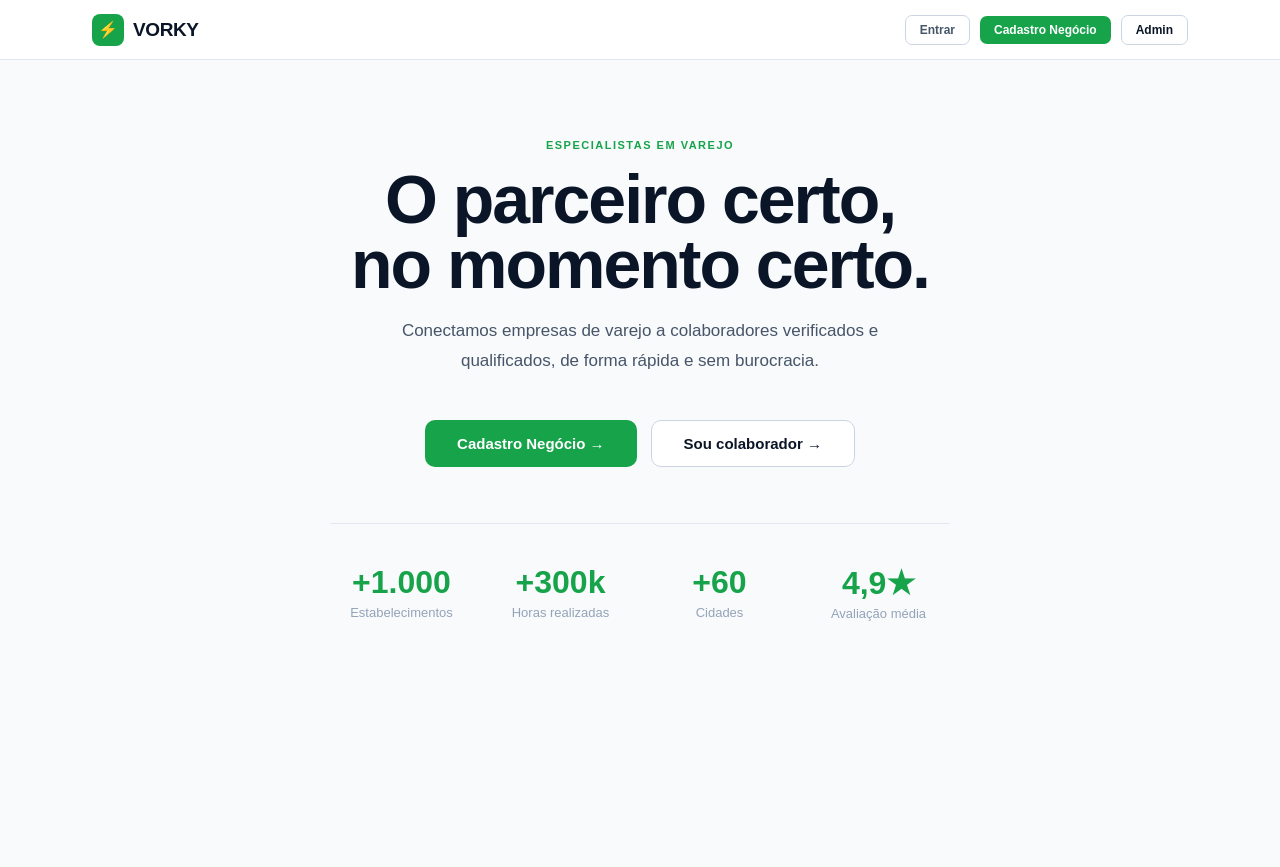
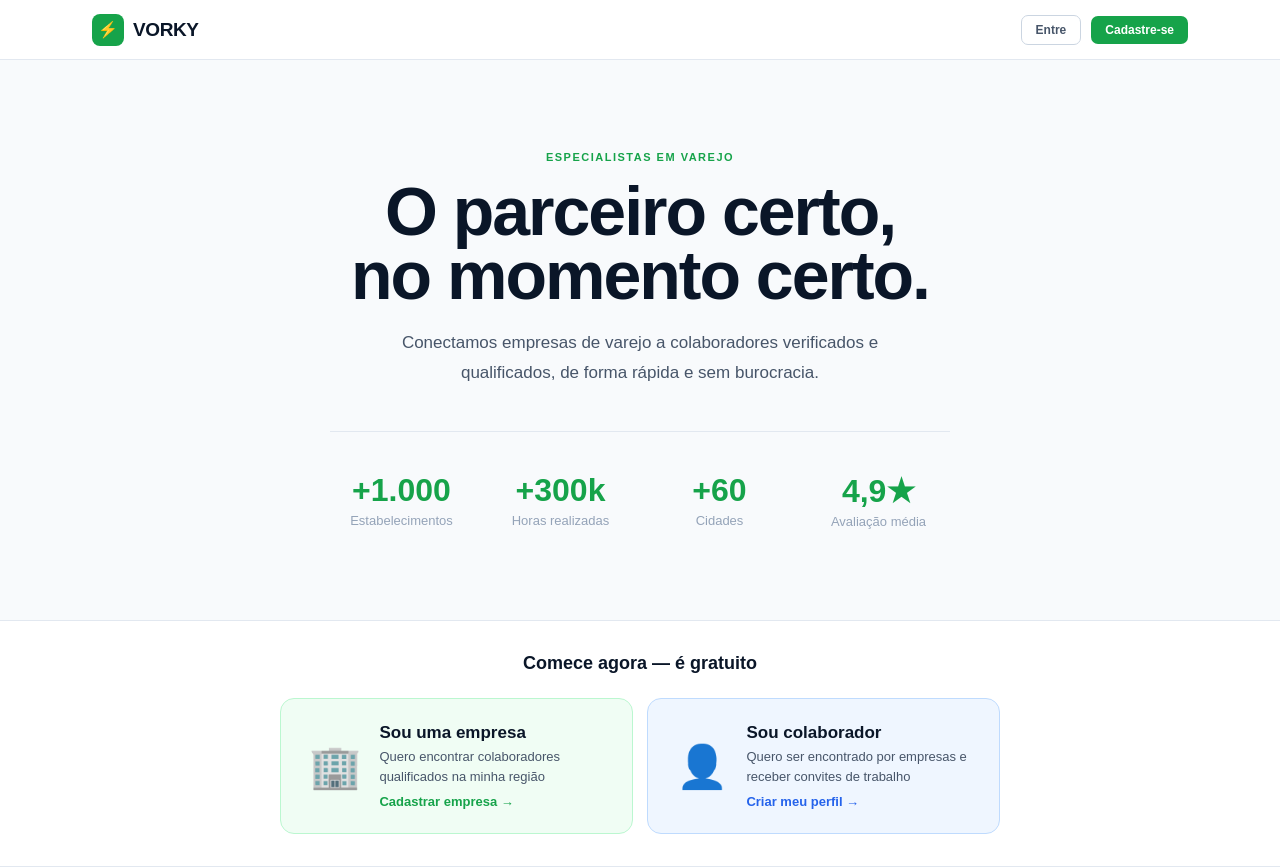
Before and after one commit to ricardofiorini-ship-it/giobbis, a React (Vite) app: page / in a window 1280 px wide. Before the commit the page ends 800 px from the top, so only its background shows below. Built offline with nearby package versions, Linux system fonts and the light colour scheme; a web font is replaced by a local one.

Commit message:
header entre/cadastre-se, botoes landing, admin oculto

```diff
--- a/src/App.jsx
+++ b/src/App.jsx
@@ -371,19 +371,25 @@ function LevelSelector({ spec, levels, onChange }) {
 
 // ─── HEADER ────────────────────────────────────────────────────
 function Header({ onNav, user, type }) {
+  const [clicks, setClicks] = useState(0);
+  const handleLogoClick = () => {
+    const next = clicks + 1;
+    setClicks(next);
+    if(next >= 5) { setClicks(0); onNav("admin-login"); return; }
+    onNav("home");
+  };
   return (
     <header className="hdr">
       <div className="wrap" style={{width:"100%"}}>
         <div style={{display:"flex",alignItems:"center",justifyContent:"space-between"}}>
-          <div onClick={()=>onNav("home")} style={{display:"flex",alignItems:"center",gap:9,cursor:"pointer"}}>
+          <div onClick={handleLogoClick} style={{display:"flex",alignItems:"center",gap:9,cursor:"pointer"}}>
             <div style={{width:32,height:32,background:C.green,borderRadius:8,display:"flex",alignItems:"center",justifyContent:"center",fontSize:16}}>⚡</div>
             <span style={{...H,fontSize:19,fontWeight:900,color:C.navy,letterSpacing:-.4}}>VORKY</span>
           </div>
           <div style={{display:"flex",alignItems:"center",gap:10}}>
             {!user?<>
-              <Btn label="Entrar" variant="ghost" size="sm" onClick={()=>onNav("auth-choice")} />
-              <Btn label="Cadastro Negócio" variant="primary" size="sm" onClick={()=>onNav("company-register")} />
-              <Btn label="Admin" variant="white" size="sm" onClick={()=>onNav("admin-login")} />
+              <Btn label="Entre" variant="ghost" size="sm" onClick={()=>onNav("auth-choice")} />
+              <Btn label="Cadastre-se" variant="primary" size="sm" onClick={()=>onNav("auth-choice")} />
             </>:<>
               <span style={{...B,fontSize:13,color:C.sub}}>Olá, {user}</span>
               <Btn label="Sair" variant="ghost" size="sm" onClick={()=>onNav("home")} />
@@ -400,24 +406,59 @@ function Header({ onNav, user, type }) {
 // ═══════════════════════════════════════════════════════════════
 function Landing({ onNav }) {
   return (
-    <div style={{minHeight:"80vh",display:"flex",alignItems:"center",justifyContent:"center",padding:"60px 20px"}}>
+    <div>
+      {/* Hero */}
+      <div style={{minHeight:"70vh",display:"flex",alignItems:"center",justifyContent:"center",padding:"60px 20px"}}>
         <div style={{maxWidth:620,width:"100%",textAlign:"center"}}>
           <div style={{...B,fontSize:11,fontWeight:700,color:C.green,letterSpacing:1.5,textTransform:"uppercase",marginBottom:16}}>Especialistas em varejo</div>
           <h1 style={{...H,fontSize:"clamp(38px,6vw,68px)",fontWeight:900,color:C.navy,letterSpacing:-2,lineHeight:.95,marginBottom:20}}>O parceiro certo,<br />no momento certo.</h1>
           <p style={{...B,fontSize:17,color:C.sub,lineHeight:1.75,marginBottom:44,maxWidth:480,margin:"0 auto 44px"}}>
             Conectamos empresas de varejo a colaboradores verificados e qualificados, de forma rápida e sem burocracia.
           </p>
-        <div style={{display:"flex",gap:14,justifyContent:"center",flexWrap:"wrap"}}>
-          <Btn label="Cadastro Negócio →" variant="primary" size="xl" onClick={()=>onNav("company-register")} />
-          <Btn label="Sou colaborador →"  variant="white"   size="xl" onClick={()=>onNav("worker-register")} />
-        </div>
-        <div style={{display:"grid",gridTemplateColumns:"repeat(4,1fr)",gap:16,marginTop:56,paddingTop:40,borderTop:`1px solid ${C.border}`}}>
+          <div style={{display:"grid",gridTemplateColumns:"repeat(4,1fr)",gap:16,paddingTop:40,borderTop:`1px solid ${C.border}`}}>
             {[{v:"+1.000",l:"Estabelecimentos"},{v:"+300k",l:"Horas realizadas"},{v:"+60",l:"Cidades"},{v:"4,9★",l:"Avaliação média"}].map(({v,l})=>(
               <div key={l} style={{textAlign:"center"}}>
                 <div style={{...H,fontSize:"clamp(22px,3vw,32px)",fontWeight:900,color:C.green}}>{v}</div>
                 <div style={{...B,fontSize:13,color:C.muted,marginTop:4}}>{l}</div>
               </div>
             ))}
+          </div>
+        </div>
+      </div>
+
+      {/* Shortcut buttons — abaixo do hero */}
+      <div style={{background:C.white,borderTop:`1px solid ${C.border}`,borderBottom:`1px solid ${C.border}`,padding:"32px 20px"}}>
+        <div style={{maxWidth:720,margin:"0 auto"}}>
+          <div style={{textAlign:"center",marginBottom:24}}>
+            <div style={{...H,fontSize:18,fontWeight:800,color:C.navy}}>Comece agora — é gratuito</div>
+          </div>
+          <div style={{display:"grid",gridTemplateColumns:"1fr 1fr",gap:14}}>
+            {/* Empresa */}
+            <div onClick={()=>onNav("company-register")}
+              style={{background:C.greenBg,border:`1.5px solid ${C.greenBorder}`,borderRadius:14,padding:"24px 28px",cursor:"pointer",display:"flex",alignItems:"center",gap:18,transition:"all .18s"}}
+              onMouseEnter={e=>{e.currentTarget.style.boxShadow="0 4px 16px rgba(22,163,74,.15)";}}
+              onMouseLeave={e=>{e.currentTarget.style.boxShadow="none";}}>
+              <div style={{fontSize:42,flexShrink:0}}>🏢</div>
+              <div>
+                <div style={{...H,fontSize:17,fontWeight:900,color:C.navy,marginBottom:4}}>Sou uma empresa</div>
+                <div style={{...B,fontSize:13,color:C.sub,lineHeight:1.5}}>Quero encontrar colaboradores qualificados na minha região</div>
+                <div style={{...H,fontSize:13,fontWeight:700,color:C.green,marginTop:8}}>Cadastrar empresa →</div>
+              </div>
+            </div>
+
+            {/* Colaborador */}
+            <div onClick={()=>onNav("worker-register")}
+              style={{background:C.blueBg,border:`1.5px solid ${C.blueBorder}`,borderRadius:14,padding:"24px 28px",cursor:"pointer",display:"flex",alignItems:"center",gap:18,transition:"all .18s"}}
+              onMouseEnter={e=>{e.currentTarget.style.boxShadow="0 4px 16px rgba(37,99,235,.15)";}}
+              onMouseLeave={e=>{e.currentTarget.style.boxShadow="none";}}>
+              <div style={{fontSize:42,flexShrink:0}}>👤</div>
+              <div>
+                <div style={{...H,fontSize:17,fontWeight:900,color:C.navy,marginBottom:4}}>Sou colaborador</div>
+                <div style={{...B,fontSize:13,color:C.sub,lineHeight:1.5}}>Quero ser encontrado por empresas e receber convites de trabalho</div>
+                <div style={{...H,fontSize:13,fontWeight:700,color:C.blue,marginTop:8}}>Criar meu perfil →</div>
+              </div>
+            </div>
+          </div>
         </div>
       </div>
     </div>
@@ -1909,28 +1950,26 @@ function TalentBrowser({ company, onLogout }) {
 }
 
 // ═══════════════════════════════════════════════════════════════
-// AUTH CHOICE
+// AUTH CHOICE — tela de escolha unificada
 // ═══════════════════════════════════════════════════════════════
 function AuthChoice({ onNav }) {
   return (
     <div style={{minHeight:"75vh",display:"flex",alignItems:"center",justifyContent:"center",padding:"60px 20px",background:C.bg}}>
       <div style={{maxWidth:560,width:"100%"}}>
         <div style={{textAlign:"center",marginBottom:40}}>
-          <h2 style={{...H,fontSize:34,fontWeight:900,color:C.navy,letterSpacing:-1.2,marginBottom:10}}>Quem é você?</h2>
-          <p style={{...B,fontSize:15,color:C.muted}}>Escolha como deseja acessar o VORKY</p>
-        </div>
-        <div style={{display:"grid",gridTemplateColumns:"1fr 1fr",gap:16}}>
+          <h2 style={{...H,fontSize:34,fontWeight:900,color:C.navy,letterSpacing:-1.2,marginBottom:10}}>Bem-vindo ao VORKY</h2>
+          <p style={{...B,fontSize:15,color:C.muted}}>Como deseja acessar?</p>
+        </div>
+        <div style={{display:"grid",gridTemplateColumns:"1fr 1fr",gap:16,marginBottom:20}}>
           {/* Empresa */}
           <div onClick={()=>onNav("company-auth")}
             style={{background:C.white,border:`1.5px solid ${C.border}`,borderRadius:16,padding:32,cursor:"pointer",textAlign:"center",transition:"all .18s"}}
             onMouseEnter={e=>{e.currentTarget.style.borderColor=C.green;e.currentTarget.style.boxShadow="0 4px 20px rgba(22,163,74,.1)";}}
             onMouseLeave={e=>{e.currentTarget.style.borderColor=C.border;e.currentTarget.style.boxShadow="none";}}>
-            <div style={{fontSize:52,marginBottom:16}}>🏢</div>
+            <div style={{fontSize:48,marginBottom:14}}>🏢</div>
             <div style={{...H,fontSize:20,fontWeight:900,color:C.navy,marginBottom:8}}>Sou uma empresa</div>
-            <div style={{...B,fontSize:14,color:C.sub,lineHeight:1.65,marginBottom:20}}>Acesse o Talent Browser e encontre colaboradores verificados na sua região.</div>
-            <div style={{background:C.green,borderRadius:9,padding:"11px 20px",...H,fontSize:14,fontWeight:700,color:"#fff"}}>
-              Entrar como empresa →
-            </div>
+            <div style={{...B,fontSize:13,color:C.sub,lineHeight:1.65,marginBottom:20}}>Acesse o Talent Browser e encontre colaboradores verificados na sua região.</div>
+            <div style={{background:C.green,borderRadius:9,padding:"11px 20px",...H,fontSize:14,fontWeight:700,color:"#fff"}}>Entrar como empresa →</div>
           </div>
 
           {/* Colaborador */}
@@ -1938,19 +1977,18 @@ function AuthChoice({ onNav }) {
             style={{background:C.white,border:`1.5px solid ${C.border}`,borderRadius:16,padding:32,cursor:"pointer",textAlign:"center",transition:"all .18s"}}
             onMouseEnter={e=>{e.currentTarget.style.borderColor=C.blue;e.currentTarget.style.boxShadow="0 4px 20px rgba(37,99,235,.1)";}}
             onMouseLeave={e=>{e.currentTarget.style.borderColor=C.border;e.currentTarget.style.boxShadow="none";}}>
-            <div style={{fontSize:52,marginBottom:16}}>👤</div>
+            <div style={{fontSize:48,marginBottom:14}}>👤</div>
             <div style={{...H,fontSize:20,fontWeight:900,color:C.navy,marginBottom:8}}>Sou colaborador</div>
-            <div style={{...B,fontSize:14,color:C.sub,lineHeight:1.65,marginBottom:20}}>Acesse sua conta e aguarde convites de empresas na sua região.</div>
-            <div style={{background:C.blue,borderRadius:9,padding:"11px 20px",...H,fontSize:14,fontWeight:700,color:"#fff"}}>
-              Entrar como colaborador →
-            </div>
-          </div>
-        </div>
-        <div style={{textAlign:"center",marginTop:24}}>
-          <span style={{...B,fontSize:13,color:C.muted}}>Ainda não tem conta? </span>
-          <span onClick={()=>onNav("company-register")} style={{...B,fontSize:13,color:C.green,cursor:"pointer",fontWeight:600}}>Cadastrar empresa</span>
-          <span style={{...B,fontSize:13,color:C.muted}}> ou </span>
-          <span onClick={()=>onNav("worker-register")} style={{...B,fontSize:13,color:C.green,cursor:"pointer",fontWeight:600}}>Cadastrar como colaborador</span>
+            <div style={{...B,fontSize:13,color:C.sub,lineHeight:1.65,marginBottom:20}}>Acesse sua conta e aguarde convites de empresas na sua região.</div>
+            <div style={{background:C.blue,borderRadius:9,padding:"11px 20px",...H,fontSize:14,fontWeight:700,color:"#fff"}}>Entrar como colaborador →</div>
+          </div>
+        </div>
+
+        {/* Cadastro links */}
+        <div style={{background:C.white,border:`1px solid ${C.border}`,borderRadius:12,padding:"18px 24px",display:"flex",justifyContent:"center",gap:32,flexWrap:"wrap"}}>
+          <span style={{...B,fontSize:13,color:C.sub}}>Ainda não tem conta?</span>
+          <span onClick={()=>onNav("company-register")} style={{...B,fontSize:13,color:C.green,cursor:"pointer",fontWeight:600}}>Cadastrar empresa →</span>
+          <span onClick={()=>onNav("worker-register")} style={{...B,fontSize:13,color:C.blue,cursor:"pointer",fontWeight:600}}>Cadastrar como colaborador →</span>
         </div>
       </div>
     </div>
```
Lines whose indentation alone changed are shown as unchanged.
